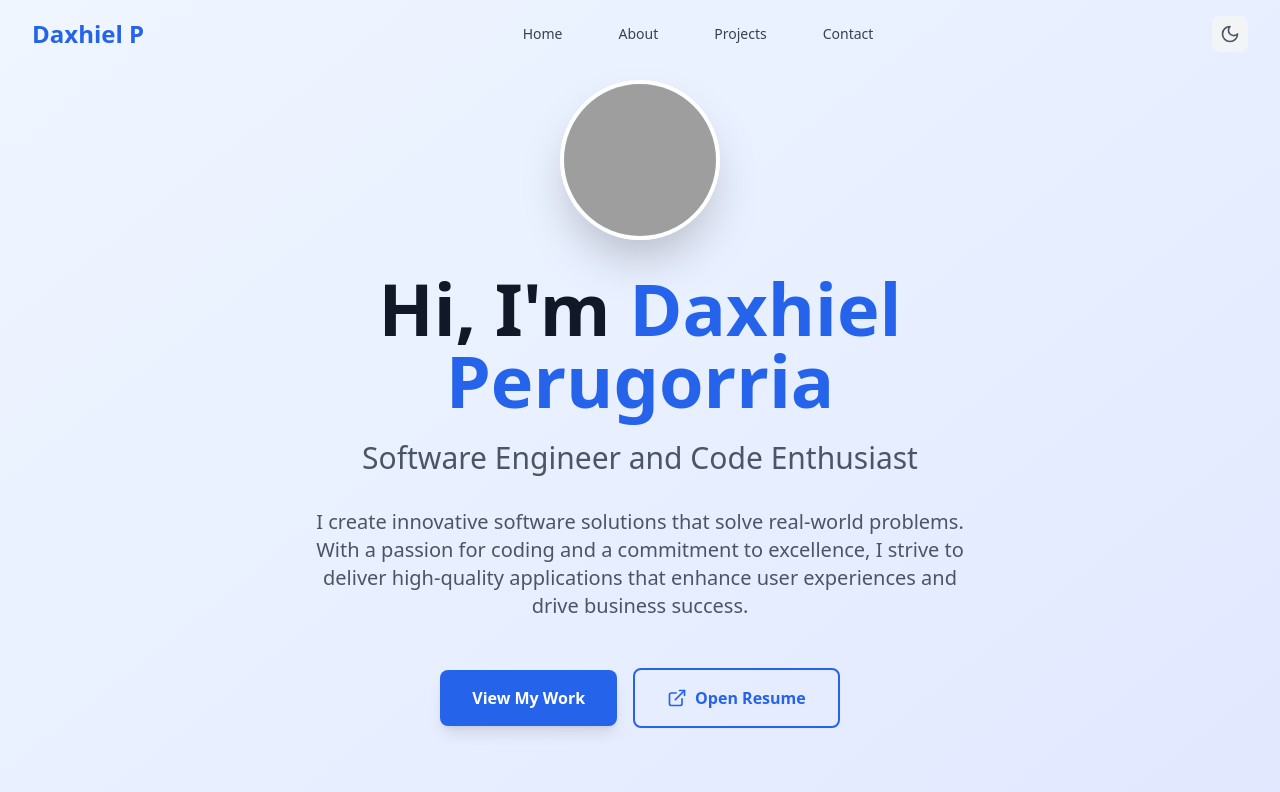
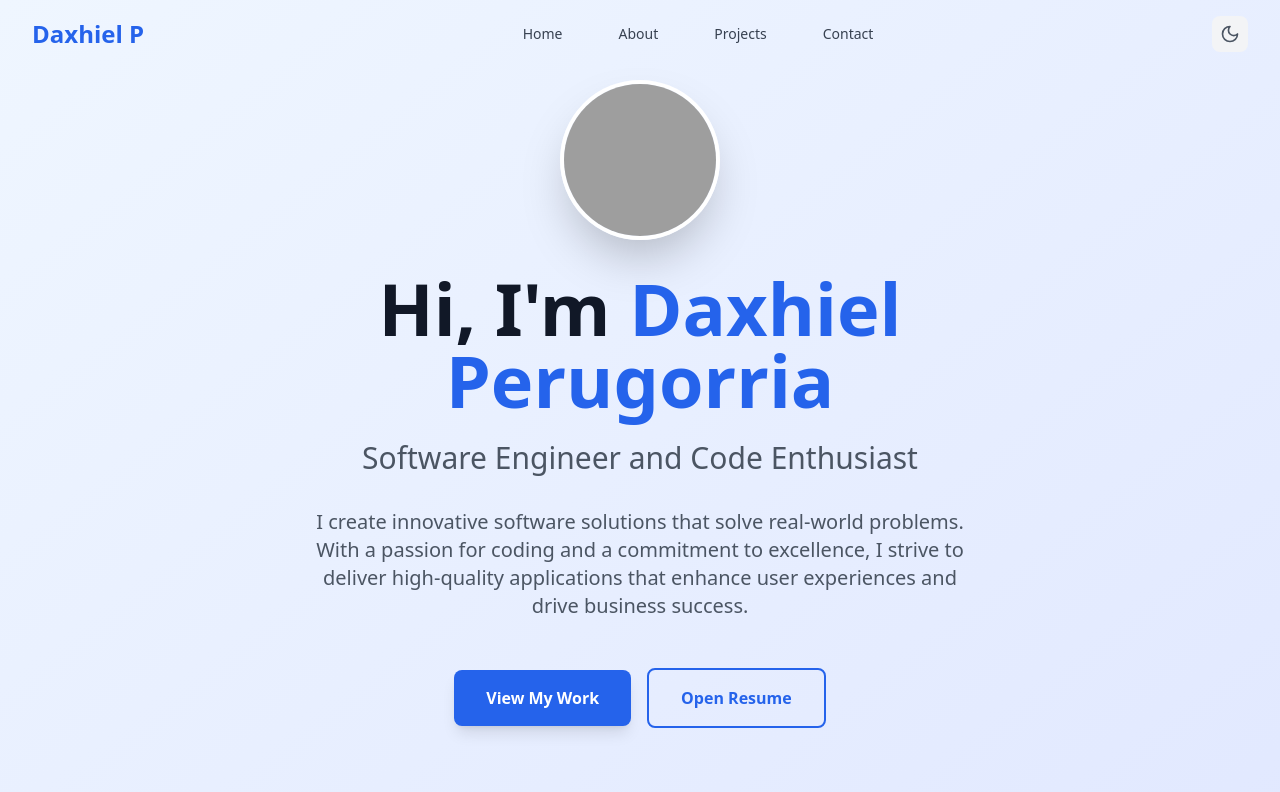
Before and after one commit to daxhielp/portfolio, a React (Vite) app: page / in a window 1280 px wide. Shown: the top 792 px of the page. Built offline with nearby package versions, Linux system fonts and the light colour scheme; grey boxes are pictures that could not be loaded.

Commit message:
Update resume icon

```diff
--- a/src/components/Hero.tsx
+++ b/src/components/Hero.tsx
@@ -1,5 +1,5 @@
 import React from 'react';
-import { ArrowDown, ExternalLink, Github, Linkedin, Mail } from 'lucide-react';
+import { ArrowDown, Github, Linkedin, Mail } from 'lucide-react';
 
 const Hero: React.FC = () => {
   const scrollToSection = (sectionId: string) => {
@@ -49,7 +49,6 @@ const Hero: React.FC = () => {
               </button>
 
               <button className="px-8 py-4 border-2 border-blue-600 text-blue-600 dark:text-blue-400 dark:border-blue-400 hover:bg-blue-600 hover:text-white dark:hover:bg-blue-400 dark:hover:text-gray-900 font-semibold rounded-lg transition-all duration-300 flex items-center gap-2">
-                <ExternalLink size={20} />
                 <a href='https://docs.google.com/document/d/14z4d4w9BMfGHr-LIFkIsVIKHOJvHFJ2_l6TCpYb2rwE/edit?usp=drive_link' target='_blank'>Open Resume</a>
               </button>
             </div>
```
